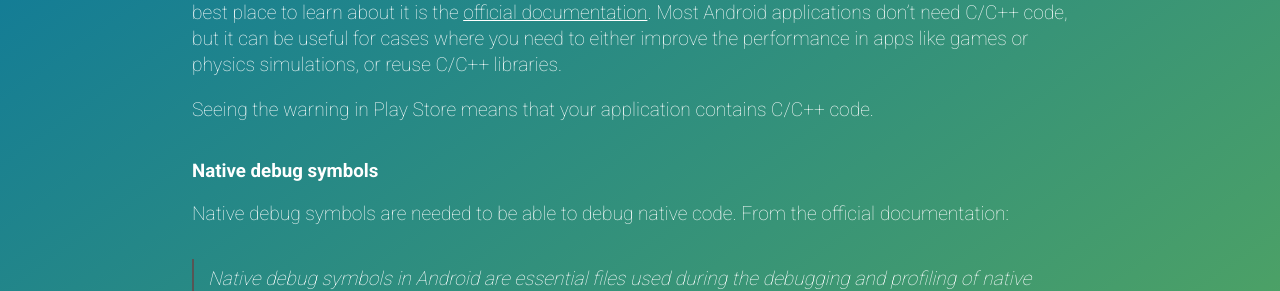
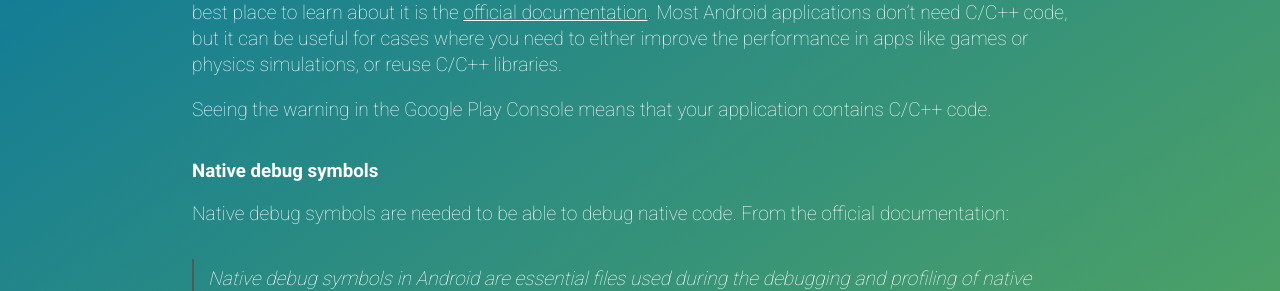
Before and after one commit to molundb/molundb.github.io, a Jekyll site: the page built from android-blog-posts/_posts/2024-07-24-how-to-debug-and-fix-google-play-console-warning-about-missing-native-debug-symbols.md, in a window 1280 px wide and 900 px high, scrolled down 932 px. Shown: the part 162-453 px from the top of the window. Built offline with Jekyll 4.4.1, drawn with Linux system fonts in a browser that asks for light colours; nearby versions of some CDN libraries.

Commit message:
fix Play Store mistake in blog post

```diff
--- a/android-blog-posts/_posts/2024-07-24-how-to-debug-and-fix-google-play-console-warning-about-missing-native-debug-symbols.md
+++ b/android-blog-posts/_posts/2024-07-24-how-to-debug-and-fix-google-play-console-warning-about-missing-native-debug-symbols.md
@@ -21,7 +21,7 @@ First things first, let's understand what the warning means. I'm assuming you al
 ### Native code
 The Native Development Kit (NDK) is a set of tools that allows you to use C and C++ code with Android. The best place to learn about it is the [official documentation](https://developer.android.com/ndk/guides). Most Android applications don't need C/C++ code, but it can be useful for cases where you need to either improve the performance in apps like games or physics simulations, or reuse C/C++ libraries.
 
-Seeing the warning in Play Store means that your application contains C/C++ code.
+Seeing the warning in the Google Play Console means that your application contains C/C++ code.
 
 ### Native debug symbols
 Native debug symbols are needed to be able to debug native code. From the official documentation:
```
Also changed, not shown: other parts of android-blog-posts/_posts/2024-07-24-how-to-debug-and-fix-google-play-console-warning-about-missing-native-debug-symbols.md (+0 -2 lines).
